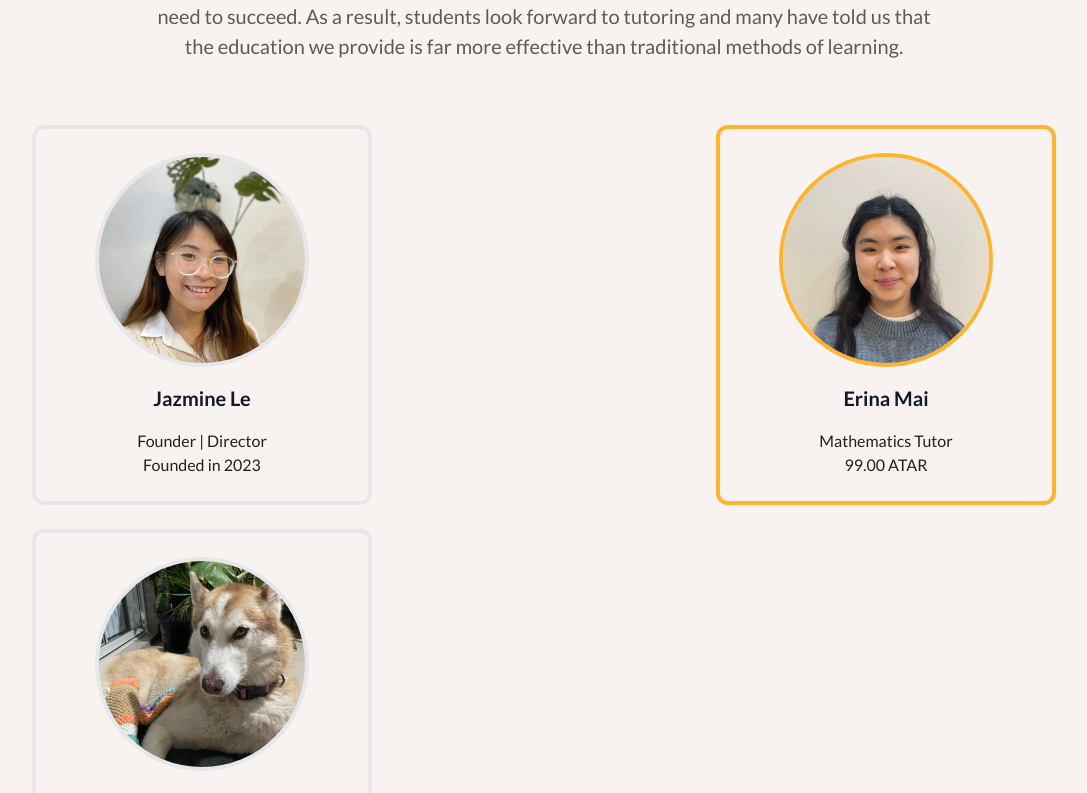
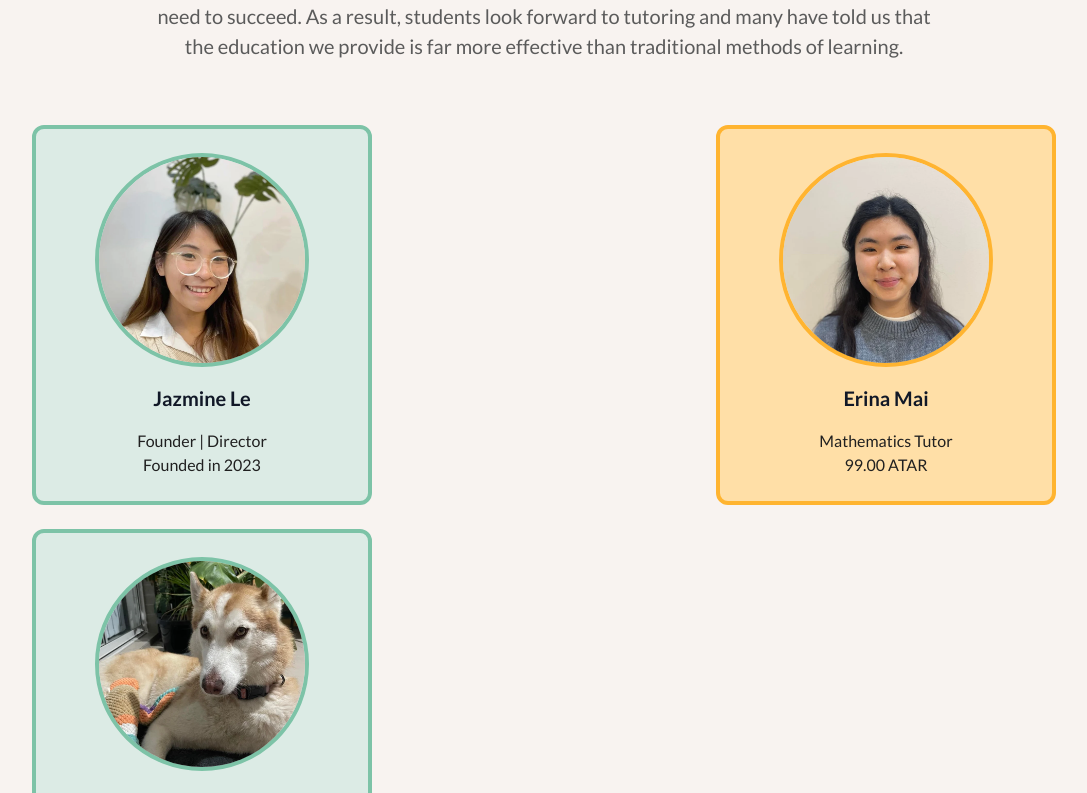
Before and after one commit to xlui11/Elevate, a React (Vite) app: page / in a window 1280 px wide. Shown: the part 2080-2873 px from the top of the page, without its empty margins (96-1183 px from the left). Built offline with nearby package versions, Linux system fonts and the light colour scheme; a web font is replaced by a local one.

Commit message:
Fix tailwind bug not generating colours from config

```diff
--- a/src/components/ProfileCards/ProfileCard.jsx
+++ b/src/components/ProfileCards/ProfileCard.jsx
@@ -12,10 +12,17 @@ const ProfileCard = ({ index, profileImg, name, role, tag }) => {
 	console.log(colorProfile.border);
 	return (
 		<div
-			className={`border-4 border-[${colorProfile.border}] w-[340px] h-[380px] bg-[${colorProfile.background}] rounded-xl flex flex-col justify-center items-center gap-[16px]`}
+			style={{
+				border: `4px solid ${colorProfile.border}`, backgroundColor: colorProfile.background
+			}}
+			className={`border-4  w-[340px] h-[380px]  rounded-xl flex flex-col justify-center items-center gap-[16px]`}
 		>
+
 			<img
-				className={`rounded-full w-[214px] h-[214px] border-4 border-[${colorProfile.border}] object-cover`}
+				style={{
+					border: `4px solid ${colorProfile.border}`
+				}}
+				className={`rounded-full w-[214px] h-[214px] object-cover`}
 				src={profileImg}
 				alt={`Photo of ${name}`}
 			/>
```
